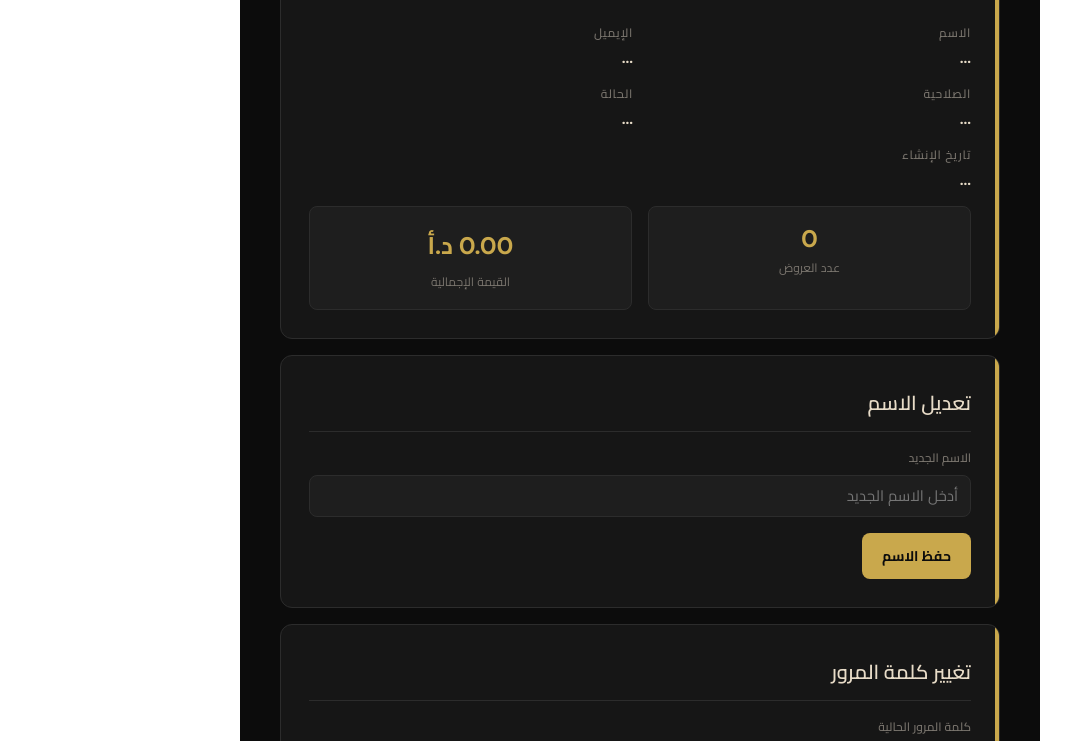
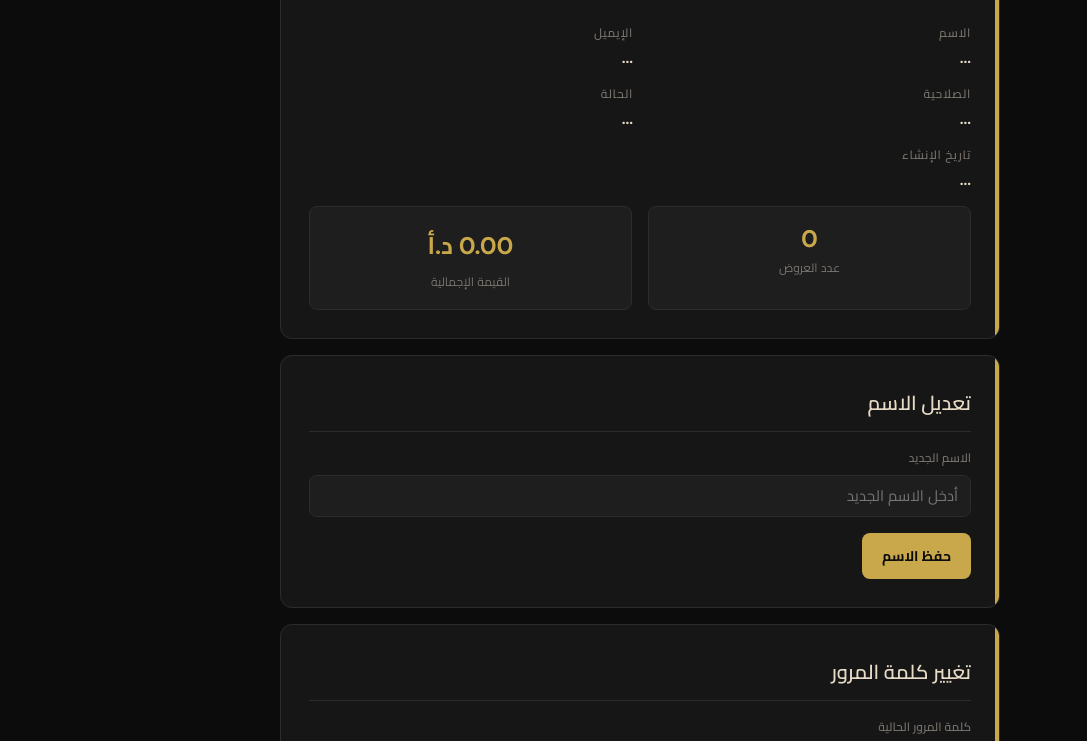
Before and after one commit to QusaiAlmograbi/twinspricing, a website: page public/profile.html in a window 1280 px wide. Shown: the part 346-1087 px from the top of the page, without its empty margins (0-1087 px from the left). Drawn offline with nearby package versions, Linux system fonts and the light colour scheme; no server answers; sample sign-in values are in the browser's storage.

Commit message:
Fix profile page background not covering full viewport in dark mode

```diff
--- a/public/profile.html
+++ b/public/profile.html
@@ -45,7 +45,7 @@
         to { opacity: 1; transform: translateY(0); }
       }
       * { box-sizing: border-box; }
-      body { margin: 0; }
+      body { margin: 0; background: var(--bg); }
       .app {
         font-family: "DM Sans", "Cairo", "Tahoma", sans-serif;
         color: var(--champagne);
```
